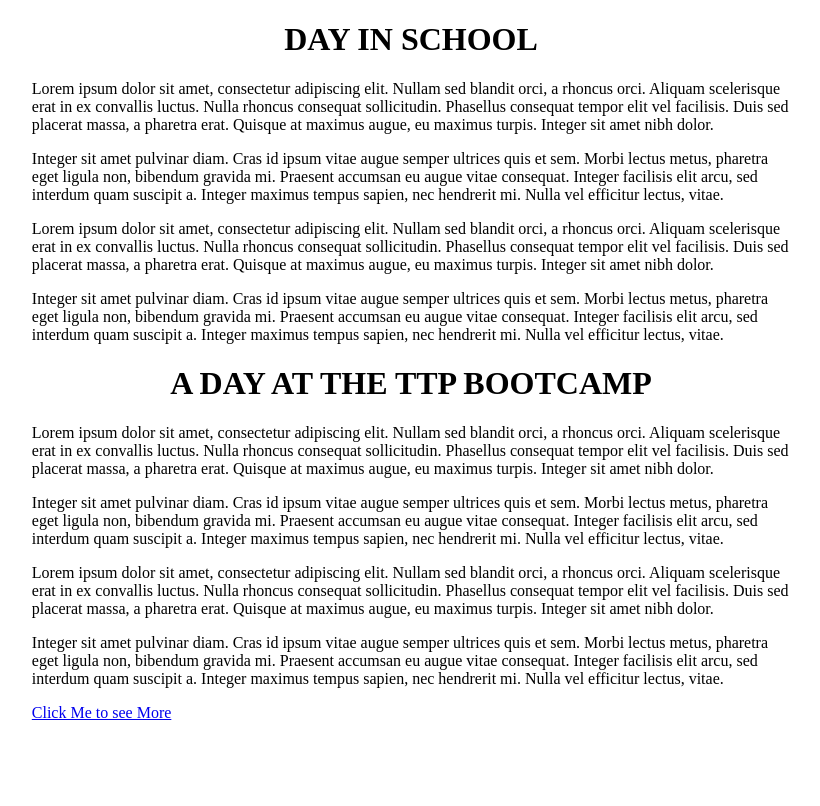
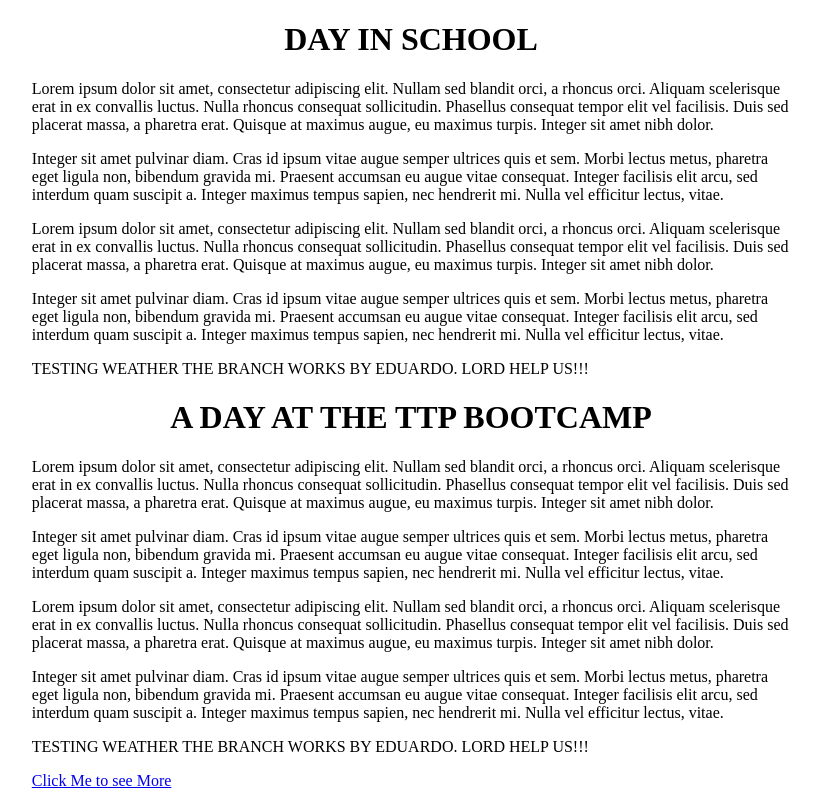
Before and after one commit to edelacruz2912/day3, a plain HTML site: page more.html in a window 1280 px wide. Shown: the whole page, without its empty margins (229-1049 px from the left). Drawn offline with Linux system fonts and the light colour scheme.

Commit message:
add paragraph

```diff
--- a/more.html
+++ b/more.html
@@ -33,6 +33,15 @@
 
 
 
+	<p>
+
+
+		TESTING WEATHER THE BRANCH WORKS BY EDUARDO. LORD HELP US!!!
+
+	</p>
+
+
+
 
 
 
@@ -59,6 +68,14 @@
 	</p>
 
 
+	<p>
+
+
+		TESTING WEATHER THE BRANCH WORKS BY EDUARDO. LORD HELP US!!!
+
+	</p>
+
+
 
 	<a href="index.html"><p>Click Me to see More</p></a>
 
```
Also changed, not shown: index.html (+14 -0 lines).
